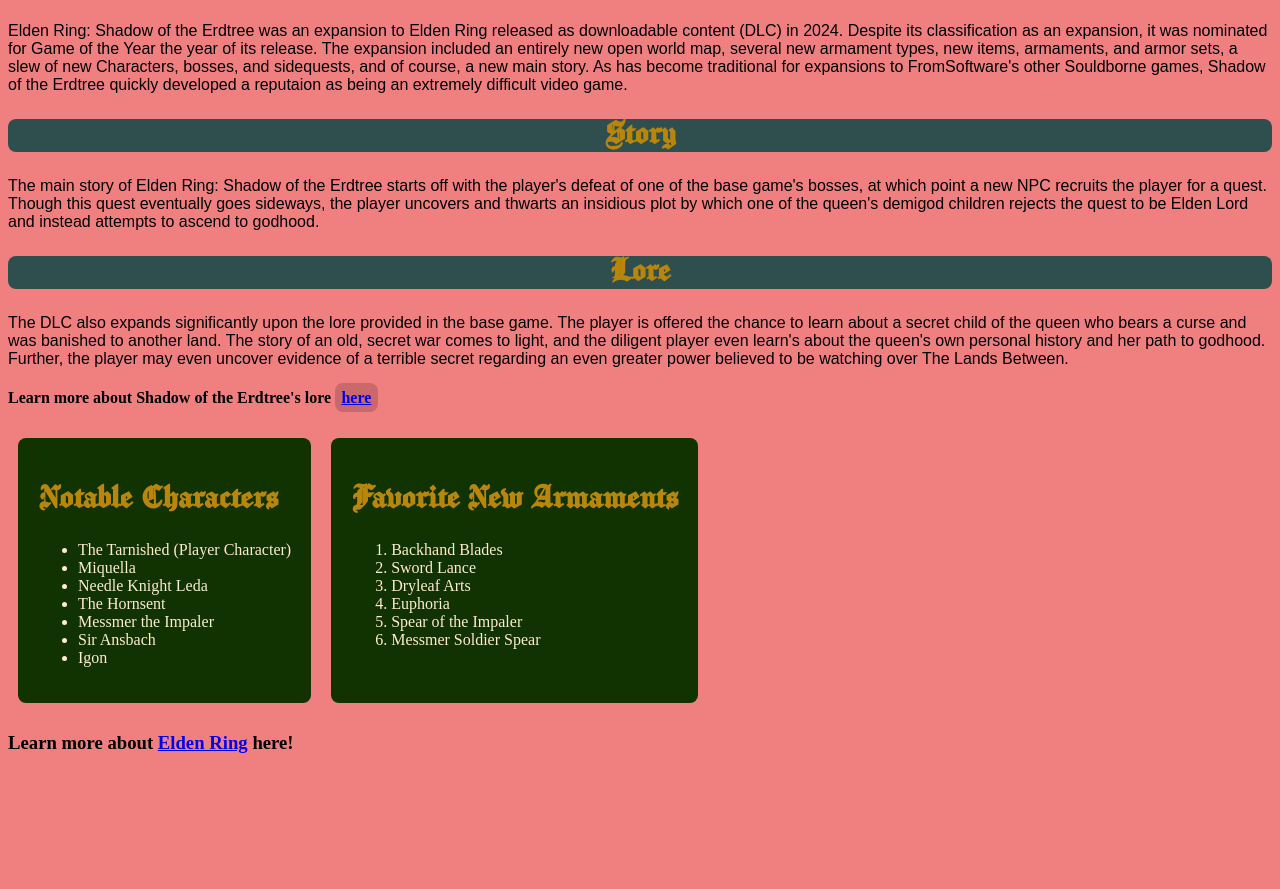
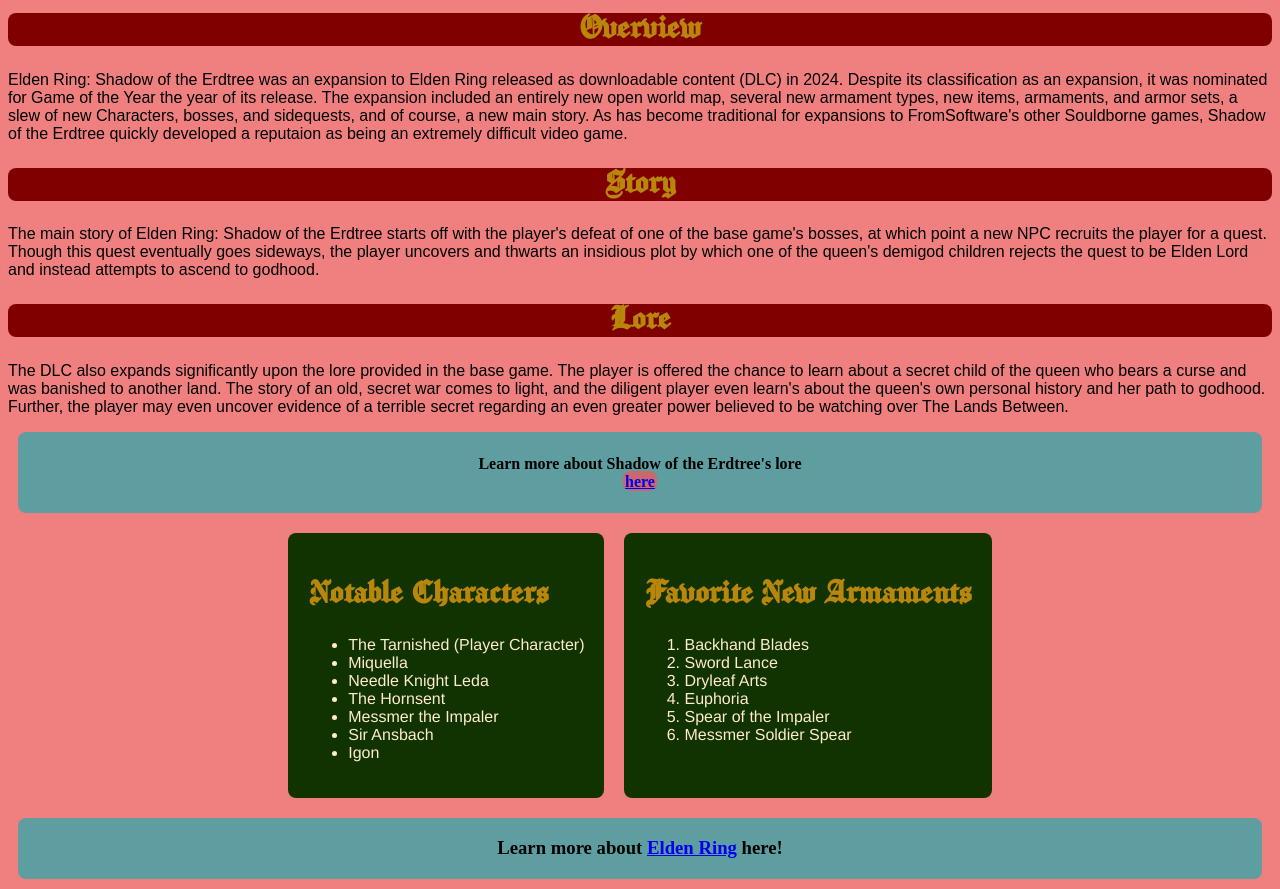
Before and after one commit to MD2020m/Elden-Ring-Website, a plain HTML site: page page2.html in a window 1280 px wide. Shown: the part 848-1737 px from the top of the page. Before the commit the page ends 1620 px from the top, so only its background shows below. Drawn offline with Linux system fonts and the light colour scheme; files whose address does not match are found by name.

Commit message:
Further format <nav> tags; add a few comments in css file

```diff
--- a/css/style.css
+++ b/css/style.css
@@ -1,11 +1,26 @@
+/*Define a custom font similar to the iconic Ney York Times font*/
 @font-face {
     font-family: "The LB Times";
     src: url(Fonts/Chomsky.woff);
     src: url(Fonts/Chomsky.otf);
 }
 
+/*Format lines containing links*/
+nav {
+    align-items: center;
+    justify-content: center;
+    text-align: center;
+    background-color: cadetblue;
+    padding: 1px;
+    text-decoration: none;
+    display: flex;
+    margin: 10px;
+    border-radius: 8px;
+}
+
 li {
     color:blanchedalmond;
+    font-family: Helvetica
 }
 
 h1 {
@@ -30,7 +45,7 @@ img {
 
 header {
     margin: 0;
-    padding: 0;
+    padding: 15;
     text-align: center;
 }
 
@@ -41,12 +56,12 @@ p {
 .article-title {
     font-family: "The LB Times";
     text-align: center;
-    background-color: darkslategray;
-    border-radius: 8px
+    border-radius: 8px;
 }
 
 .list-section {
     display: flex;
+    justify-content: center;
 }
 
 .list-title {
@@ -68,10 +83,16 @@ p {
 
 #er-page {
     background-color: burlywood;
+    .article-title {
+        background-color: darkslategray;
+    };
 }
 
 #sote-page {
     background-color:lightcoral;
+    .article-title {
+        background-color: maroon;
+    }
 }
 
 #er-header {
```
